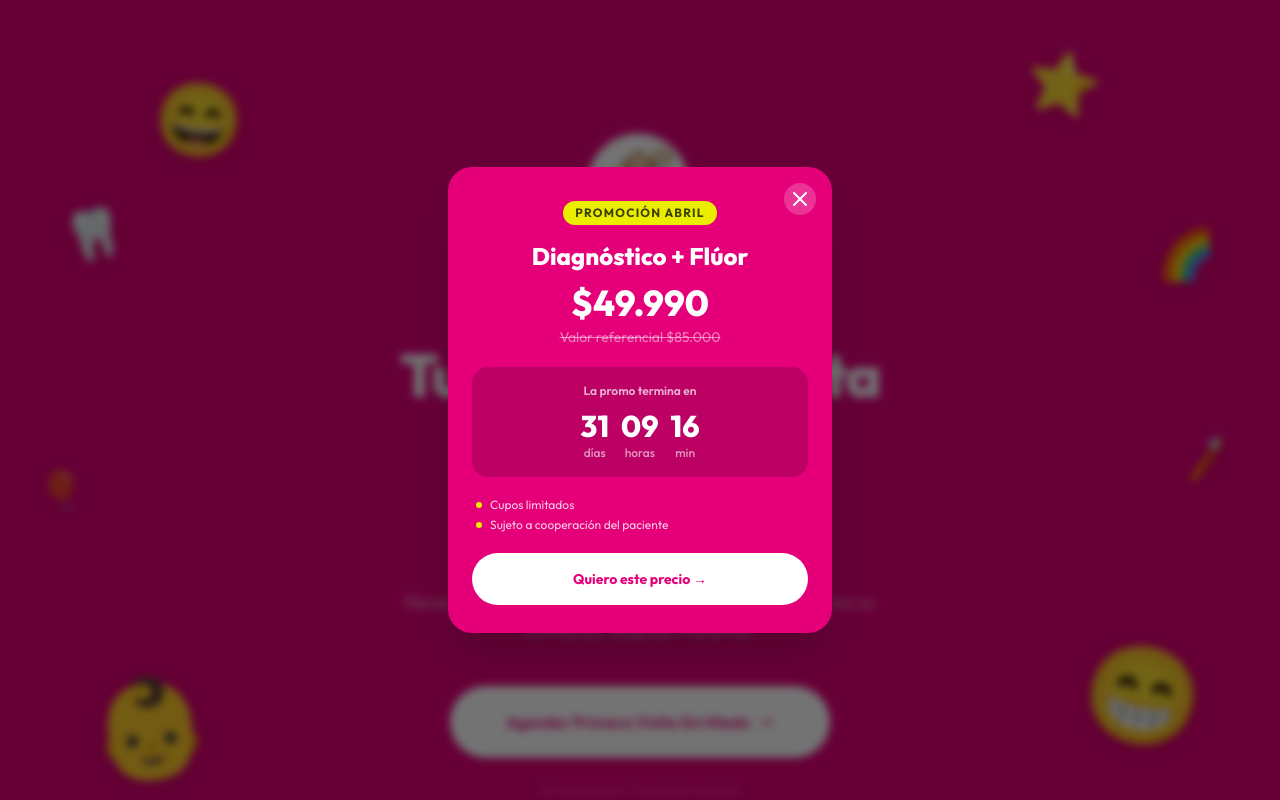
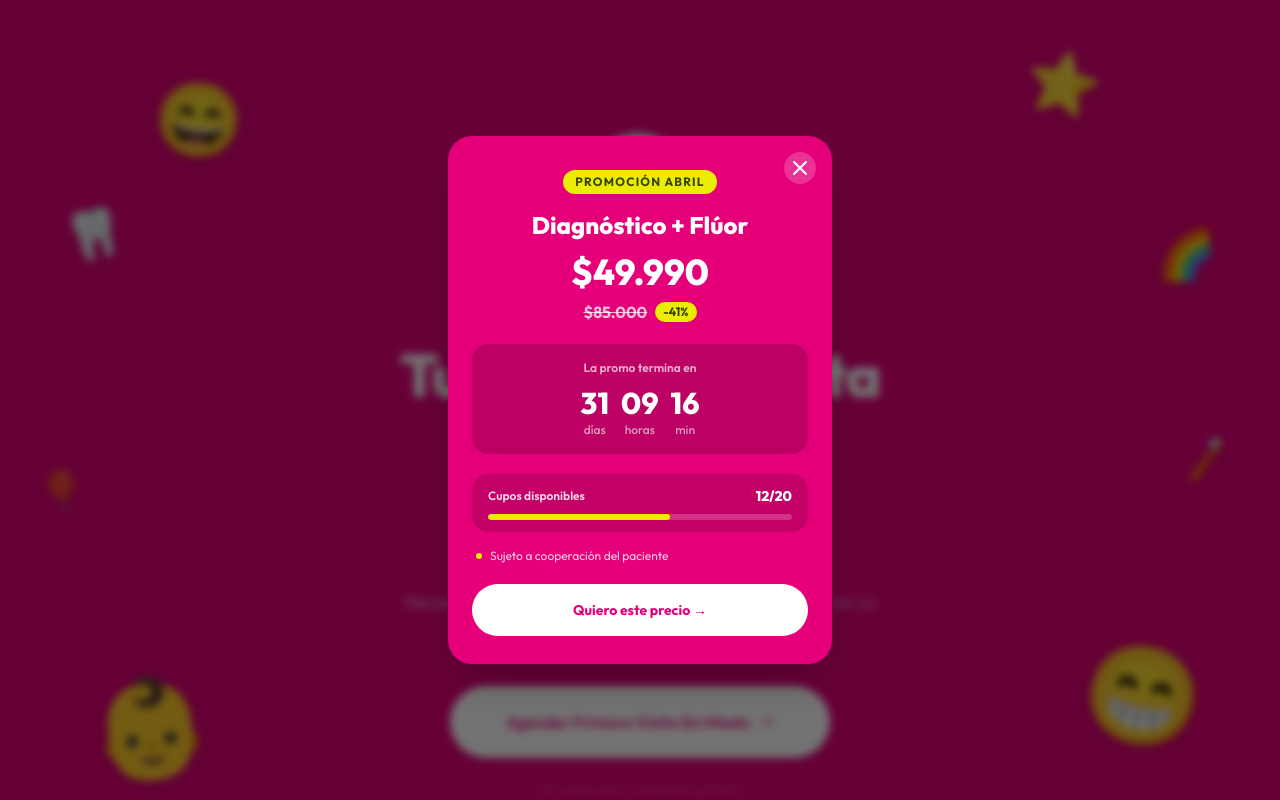
Before and after one commit to nicocochs/landing-tusodontopediatras, a React (Vite) app: page / in a window 1280 px wide. Shown: the top 800 px of the page. Built offline with nearby package versions, Linux system fonts and the light colour scheme.

Commit message:
Popup: precio anterior más notorio + barra de cupos 13/20 con animación

```diff
--- a/src/App.jsx
+++ b/src/App.jsx
@@ -1069,12 +1069,20 @@ function useCountdown(target) {
 
 function PromoPopup() {
   const [open, setOpen] = useState(false);
+  const [cupos, setCupos] = useState(13);
   const { days, hours, minutes } = useCountdown(PROMO_END);
 
   useEffect(() => {
     const id = setTimeout(() => setOpen(true), 3000);
     return () => clearTimeout(id);
   }, []);
+
+  // Baja el contador de cupos 2s después de que aparece el popup
+  useEffect(() => {
+    if (!open) return;
+    const id = setTimeout(() => setCupos(c => Math.max(c - 1, 0)), 2000);
+    return () => clearTimeout(id);
+  }, [open]);
 
   const handleCTA = () => {
     if (typeof window.fbq === "function") window.fbq("track", "InitiateCheckout");
@@ -1114,10 +1122,13 @@ function PromoPopup() {
           <h2 className="text-2xl font-extrabold text-white leading-tight mb-1">
             Diagnóstico + Flúor
           </h2>
-          <div className="flex items-baseline justify-center gap-3 mt-3 mb-1">
+          <div className="flex items-baseline justify-center gap-3 mt-3 mb-2">
             <span className="text-4xl font-extrabold text-white">$49.990</span>
           </div>
-          <p className="text-sm line-through" style={{ color: "rgba(255,255,255,0.5)" }}>Valor referencial $85.000</p>
+          <div className="flex items-center justify-center gap-2">
+            <span className="text-base font-bold line-through" style={{ color: "rgba(255,255,255,0.75)" }}>$85.000</span>
+            <span className="text-xs font-bold px-2 py-0.5 rounded-full" style={{ backgroundColor: "#EAED00", color: "#3a4000" }}>-41%</span>
+          </div>
         </div>
 
         {/* Countdown */}
@@ -1133,9 +1144,26 @@ function PromoPopup() {
           </div>
         </div>
 
+        {/* Cupos */}
+        <div className="mx-6 mb-4 rounded-2xl px-4 py-3" style={{ backgroundColor: "rgba(0,0,0,0.15)" }}>
+          <div className="flex items-center justify-between mb-2">
+            <span className="text-xs font-semibold" style={{ color: "rgba(255,255,255,0.85)" }}>Cupos disponibles</span>
+            <span className="text-sm font-extrabold text-white">{cupos}/20</span>
+          </div>
+          <div className="w-full rounded-full overflow-hidden" style={{ height: "6px", backgroundColor: "rgba(255,255,255,0.2)" }}>
+            <motion.div
+              className="h-full rounded-full"
+              style={{ backgroundColor: "#EAED00" }}
+              initial={{ width: "70%" }}
+              animate={{ width: `${(cupos / 20) * 100}%` }}
+              transition={{ duration: 0.6, ease: "easeOut" }}
+            />
+          </div>
+        </div>
+
         {/* Condiciones */}
         <ul className="px-7 mb-5 space-y-1">
-          {["Cupos limitados", "Sujeto a cooperación del paciente"].map(t => (
+          {["Sujeto a cooperación del paciente"].map(t => (
             <li key={t} className="flex items-center gap-2 text-xs" style={{ color: "rgba(255,255,255,0.8)" }}>
               <span className="w-1.5 h-1.5 rounded-full flex-shrink-0" style={{ backgroundColor: "#EAED00" }} />
               {t}
```
